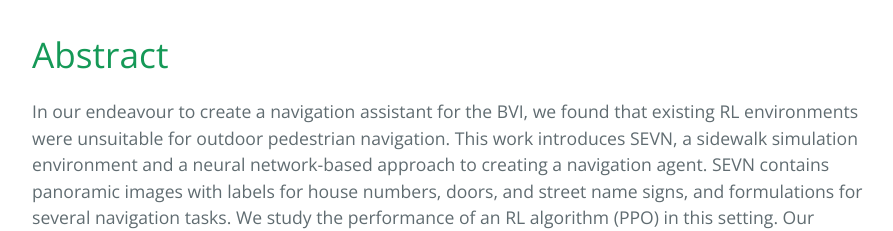
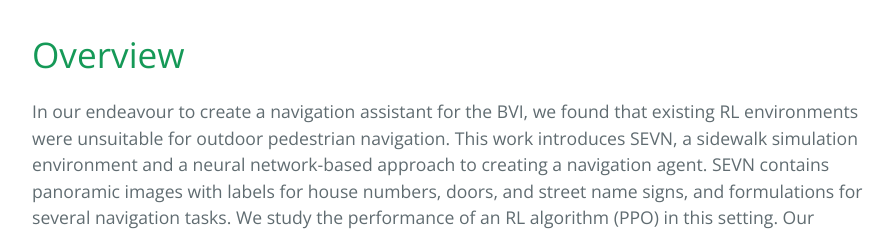
Before and after one commit to mweiss17/SEVN, a Jekyll site: the page built from docs/index.md, in a window 1280 px wide and 900 px high, scrolled down 674 px, cut to the strip 230-900 px from the top of the window. Shown: the top 231 px of the strip, without its empty margins (192-1085 px from the left). Built offline with Jekyll 4.4.1, drawn with Linux system fonts in a browser that asks for light colours; our own code applies the rules of GitHub Pages for plain Markdown files.

```diff
--- a/docs/_layouts/default.html
+++ b/docs/_layouts/default.html
@@ -27,22 +27,13 @@
           muted
           autoplay
           preload="auto"
-          poster="img/game.png">
+          poster="img/cover.png">
           <source src="img/example.webm" type="video/mp4">
       </video>
       </div>
       <div class="header-text">
         <h1 class="project-name">Sidewalk Environment for Visual Navigation</h1>
         <h2 class="project-tagline">SEVN is built on high-resolution, real-world, sidewalk imagery.</h2>
-        <!--
-        {% if site.github.is_project_page %}
-          <a href="{{ site.github.repository_url }}" class="btn">View on GitHub</a>
-        {% endif %}
-        {% if site.show_downloads %}
-          <a href="{{ site.github.zip_url }}" class="btn">Download .zip</a>
-          <a href="{{ site.github.tar_url }}" class="btn">Download .tar.gz</a>
-        {% endif %}
-        -->
       </div>
     </header>
     <div class="bg-wrapper">
--- a/docs/index.md
+++ b/docs/index.md
@@ -2,7 +2,7 @@
 layout: default
 ---
 
-# Abstract
+# Overview
 In our endeavour to create a navigation assistant for the BVI, we found that existing RL environments were unsuitable for outdoor pedestrian navigation.
 This work introduces SEVN, a sidewalk simulation environment and a neural network-based approach to creating a navigation agent.
 SEVN contains panoramic images with labels for house numbers, doors, and street name signs, and formulations for several navigation tasks.
```
Also changed, not shown: docs/img/cover.png (added), 5 other files.
